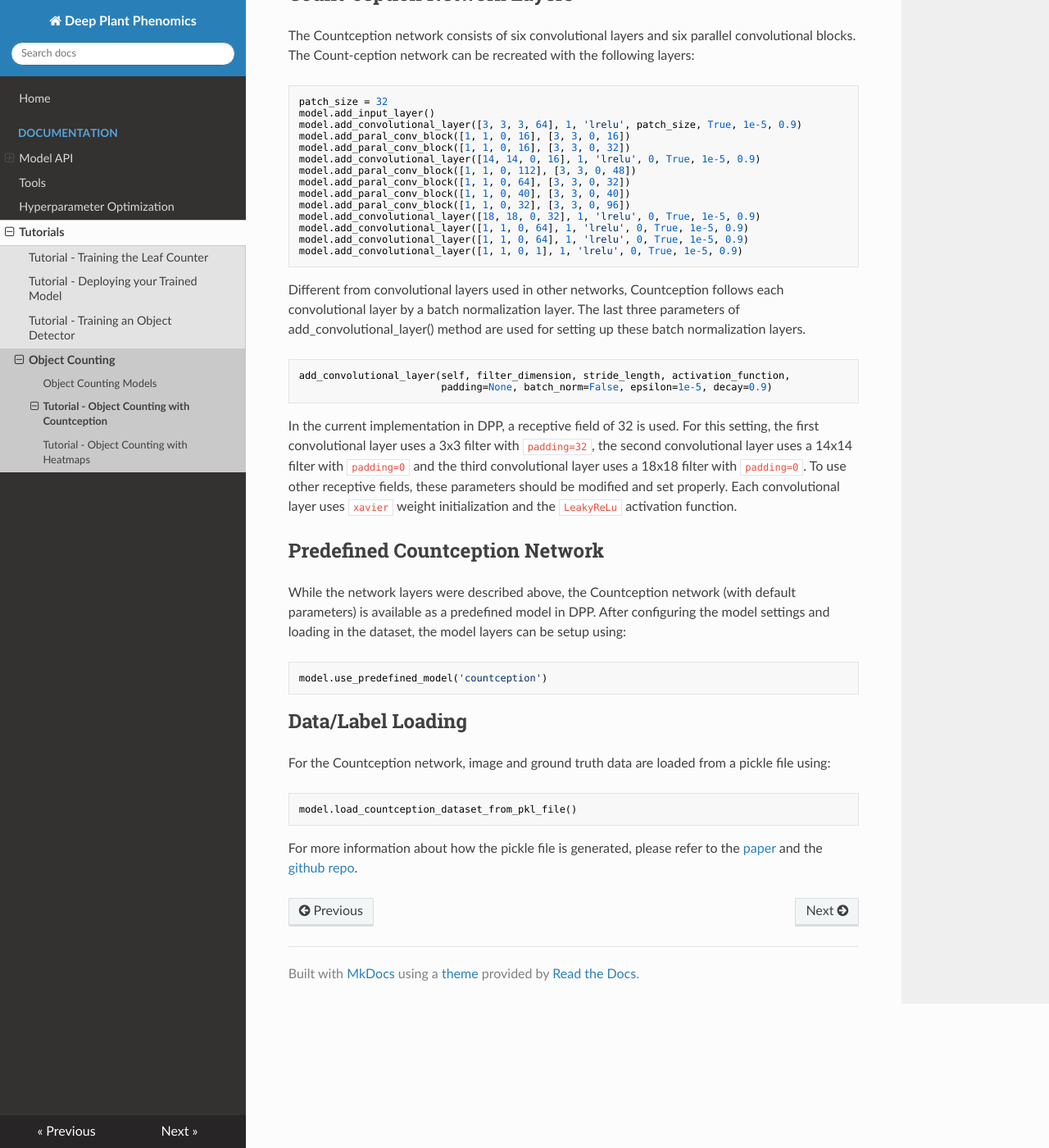
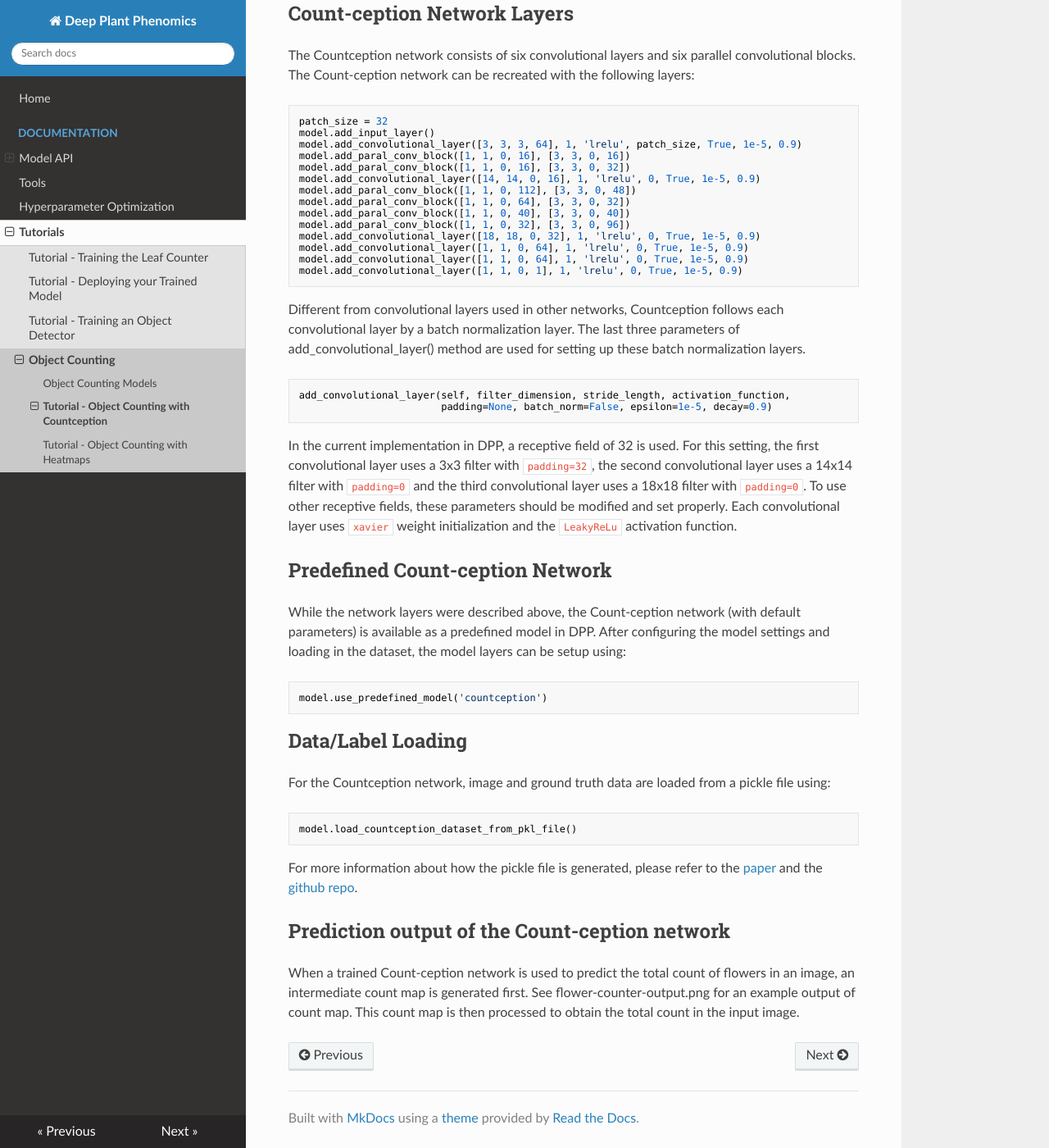
Before and after one commit to p2irc/deepplantphenomics, an MkDocs documentation site: the page built from docs/Tutorial-Object-Counting-with-Countception.md, in a window 1280 px wide and 1400 px high, scrolled down 801 px. Shown: the whole window at 82% size. Built offline with MkDocs 1.6.1, drawn with Linux system fonts in a browser that asks for light colours; nearby versions of some CDN libraries; old or Windows-style settings are respelled for this version of MkDocs; some of the changed text lies outside the part shown.

Commit message:
Add an example output image of the CC model

````diff
--- a/docs/Tutorial-Object-Counting-with-Countception.md
+++ b/docs/Tutorial-Object-Counting-with-Countception.md
@@ -1,10 +1,10 @@
-DPP provides 2 different models that can be used for object counting. One of those models is the [Countception object counter](https://arxiv.org/abs/1703.08710), which is useful for tasks like counting dense canola flowers in images.
+DPP provides 2 different models that can be used for object counting. One of those models is the [Count-ception object counter](https://arxiv.org/abs/1703.08710), which is useful for tasks like counting dense canola flowers in images.
 
 The structure and process of setting up and training a model is similar to other DPP models (see the [Leaf Counter training tutorial](Tutorial-Training-The-Leaf-Counter.md) for a detailed description of this). This covers the differences in model setup and data/label loading specific to training a Countception model in DPP.
 
 ## Full Example
 
-Below is a working example of training a Countception object counter in DPP.
+Below is a working example of training a Count-ception object counter in DPP.
 
 ```python
 #
@@ -63,9 +63,9 @@
 ```
 In the current implementation in DPP, a receptive field of 32 is used. For this setting, the first convolutional layer uses a 3x3 filter with `padding=32`, the second convolutional layer uses a 14x14 filter with `padding=0` and the third convolutional layer uses a 18x18 filter with `padding=0`. To use other receptive fields, these parameters should be modified and set properly. Each convolutional layer uses `xavier` weight initialization and the `LeakyReLu` activation function.
 
-## Predefined Countception Network
+## Predefined Count-ception Network
 
-While the network layers were described above, the Countception network (with default parameters) is available as a predefined model in DPP. After configuring the model settings and loading in the dataset, the model layers can be setup using:
+While the network layers were described above, the Count-ception network (with default parameters) is available as a predefined model in DPP. After configuring the model settings and loading in the dataset, the model layers can be setup using:
 
 ```python
 model.use_predefined_model('countception')
@@ -80,3 +80,8 @@
 ```
 
 For more information about how the pickle file is generated, please refer to the [paper](https://arxiv.org/abs/1703.08710) and the [github repo](https://github.com/roggirg/count-ception_mbm).
+
+
+## Prediction output of the Count-ception network
+
+When a trained Count-ception network is used to predict the total count of flowers in an image, an intermediate count map is generated first. See flower-counter-output.png for an example output of count map. This count map is then processed to obtain the total count in the input image.
````
Also changed, not shown: docs/flower-counter-output.png (added).
